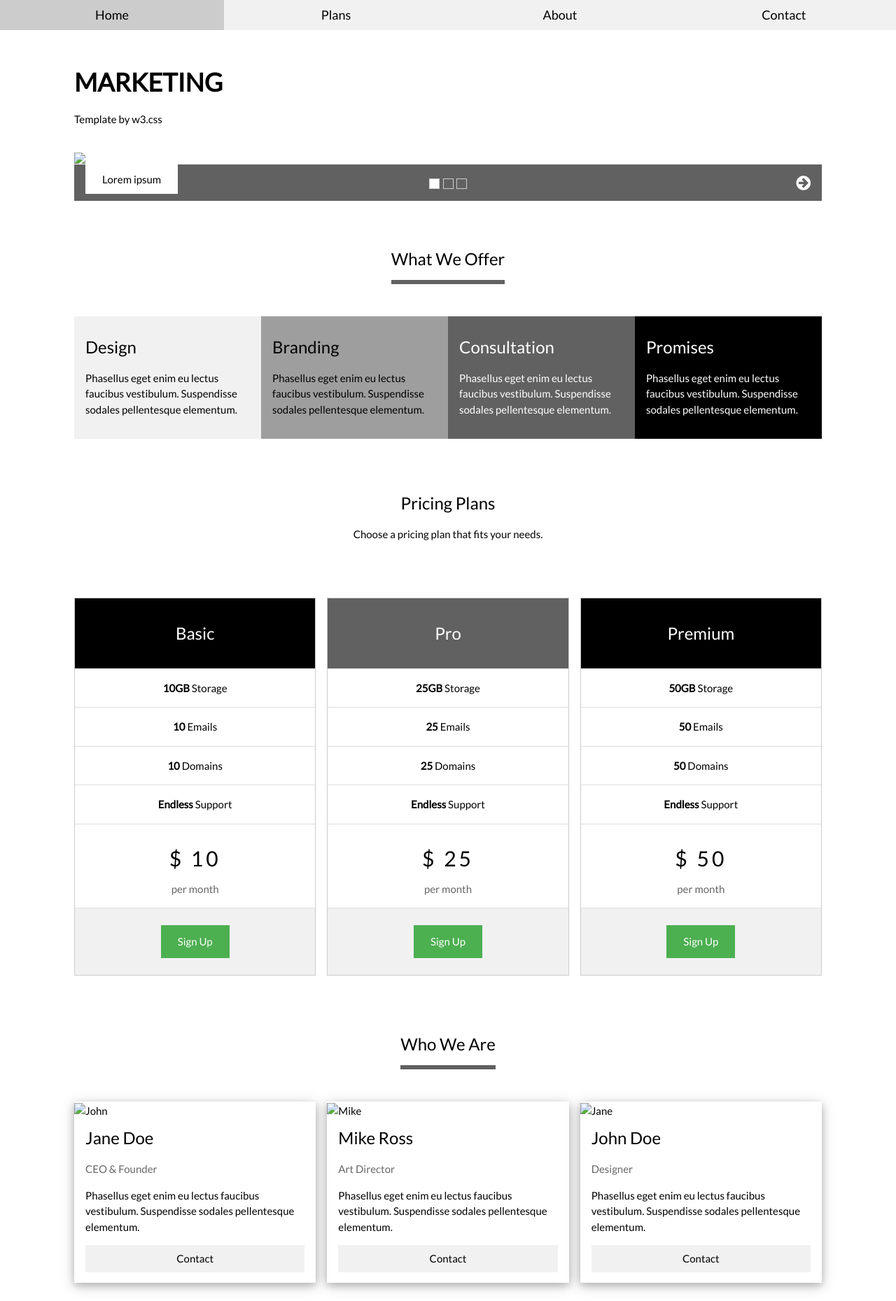
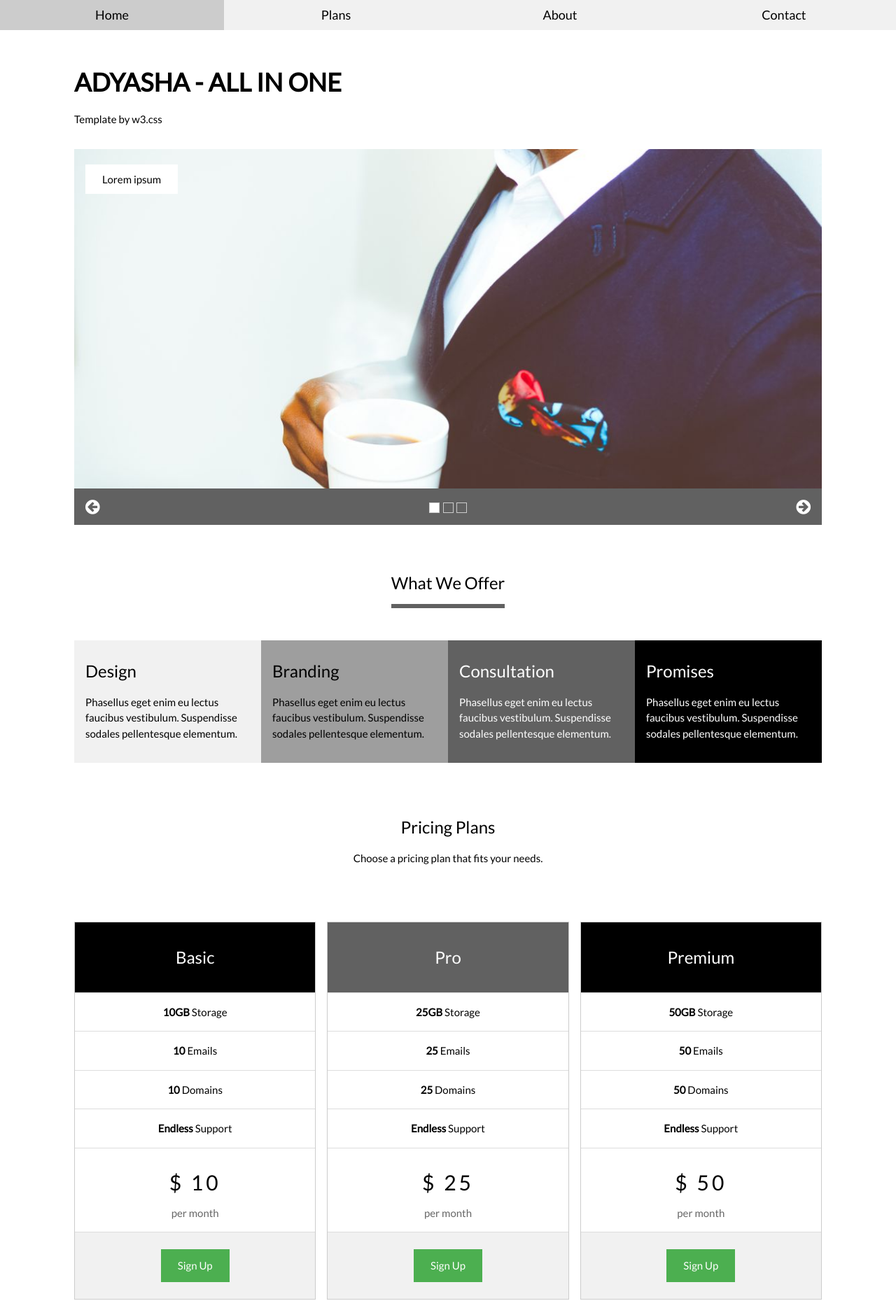
Before and after one commit to mailmanoj123/mailmanoj123.io, a plain HTML site: page index.html in a window 1280 px wide. Shown: the top 1859 px of the page at 70% size. Drawn offline with nearby package versions, Linux system fonts and the light colour scheme.

Commit message:
images add

```diff
--- a/index.html
+++ b/index.html
@@ -1,6 +1,6 @@
 <!DOCTYPE html>
 <html>
-<title>W3.CSS Template</title>
+<title>ADYASHA - ALL IN ONE</title>
 <meta charset="UTF-8">
 <meta name="viewport" content="width=device-width, initial-scale=1">
 <link rel="stylesheet" href="https://www.w3schools.com/w3css/4/w3.css">
@@ -36,26 +36,26 @@ html,body,h1,h2,h3,h4 {font-family:"Lato", sans-serif}
 <div class="w3-content" style="max-width:1100px;margin-top:80px;margin-bottom:80px">
 
   <div class="w3-panel">
-    <h1><b>MARKETING</b></h1>
+    <h1><b>ADYASHA - ALL IN ONE</b></h1>
     <p>Template by w3.css</p>
   </div>
 
   <!-- Slideshow -->
   <div class="w3-container">
     <div class="w3-display-container mySlides">
-      <img src="/w3images/coffee.jpg" style="width:100%">
+      <img src="images/coffee.jpg" style="width:100%">
       <div class="w3-display-topleft w3-container w3-padding-32">
         <span class="w3-white w3-padding-large w3-animate-bottom">Lorem ipsum</span>
       </div>
     </div>
     <div class="w3-display-container mySlides">
-      <img src="/w3images/workbench.jpg" style="width:100%">
+      <img src="images/workbench.jpg" style="width:100%">
       <div class="w3-display-middle w3-container w3-padding-32">
         <span class="w3-white w3-padding-large w3-animate-bottom">Klorim tipsum</span>
       </div>
     </div>
     <div class="w3-display-container mySlides">
-      <img src="/w3images/sound.jpg" style="width:100%">
+      <img src="images/sound.jpg" style="width:100%">
       <div class="w3-display-topright w3-container w3-padding-32">
         <span class="w3-white w3-padding-large w3-animate-bottom">Blorum pipsum</span>
       </div>
@@ -167,7 +167,7 @@ html,body,h1,h2,h3,h4 {font-family:"Lato", sans-serif}
 
     <div class="w3-third w3-margin-bottom">
       <div class="w3-card-4">
-        <img src="/w3images/team1.jpg" alt="John" style="width:100%">
+        <img src="images/team1.jpg" alt="John" style="width:100%">
         <div class="w3-container">
           <h3>Jane Doe</h3>
           <p class="w3-opacity">CEO & Founder</p>
@@ -179,7 +179,7 @@ html,body,h1,h2,h3,h4 {font-family:"Lato", sans-serif}
 
     <div class="w3-third w3-margin-bottom">
       <div class="w3-card-4">
-        <img src="/w3images/team2.jpg" alt="Mike" style="width:100%">
+        <img src="images/team2.jpg" alt="Mike" style="width:100%">
         <div class="w3-container">
           <h3>Mike Ross</h3>
           <p class="w3-opacity">Art Director</p>
@@ -191,7 +191,7 @@ html,body,h1,h2,h3,h4 {font-family:"Lato", sans-serif}
 
     <div class="w3-third w3-margin-bottom">
       <div class="w3-card-4">
-        <img src="/w3images/team3.jpg" alt="Jane" style="width:100%">
+        <img src="images/team3.jpg" alt="Jane" style="width:100%">
         <div class="w3-container">
           <h3>John Doe</h3>
           <p class="w3-opacity">Designer</p>
@@ -232,7 +232,6 @@ html,body,h1,h2,h3,h4 {font-family:"Lato", sans-serif}
 <!-- Footer -->
 
 <footer class="w3-container w3-padding-32 w3-light-grey w3-center">
-  <h4>Footer</h4>
   <a href="#" class="w3-button w3-black w3-margin"><i class="fa fa-arrow-up w3-margin-right"></i>To the top</a>
   <div class="w3-xlarge w3-section">
     <i class="fa fa-facebook-official w3-hover-opacity"></i>
@@ -242,7 +241,7 @@ html,body,h1,h2,h3,h4 {font-family:"Lato", sans-serif}
     <i class="fa fa-twitter w3-hover-opacity"></i>
     <i class="fa fa-linkedin w3-hover-opacity"></i>
   </div>
-  <p>Powered by <a href="https://www.w3schools.com/w3css/default.asp" title="W3.CSS" target="_blank" class="w3-hover-text-green">w3.css</a></p>
+  <p>Copyright © 2018</p>
 </footer>
 
 
```
Also changed, not shown: images/coffee.jpg (added), images/sound.jpg (added), images/team1.jpg (added), images/team2.jpg (added), images/team3.jpg (added), images/workbench.jpg (added), 1 other file.
